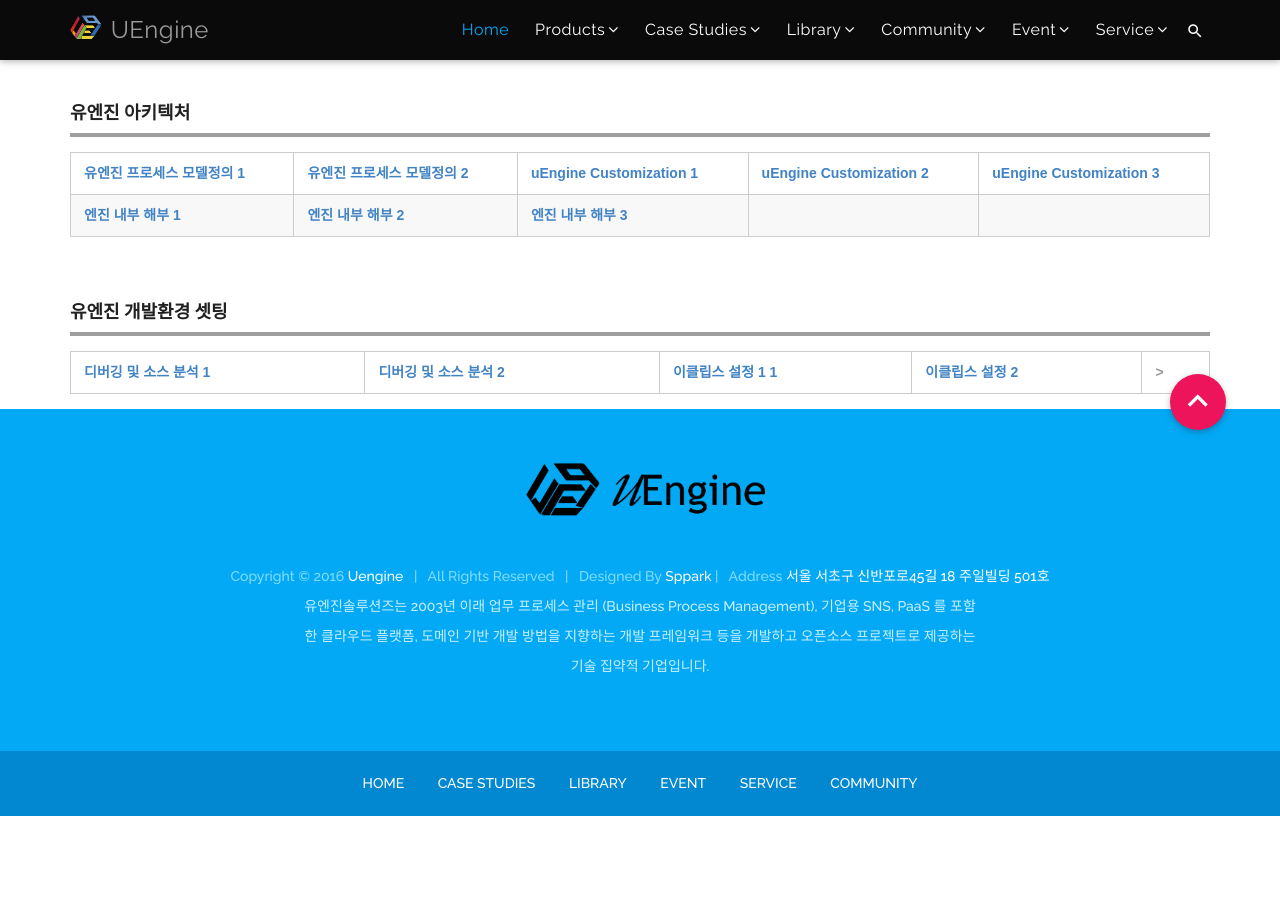
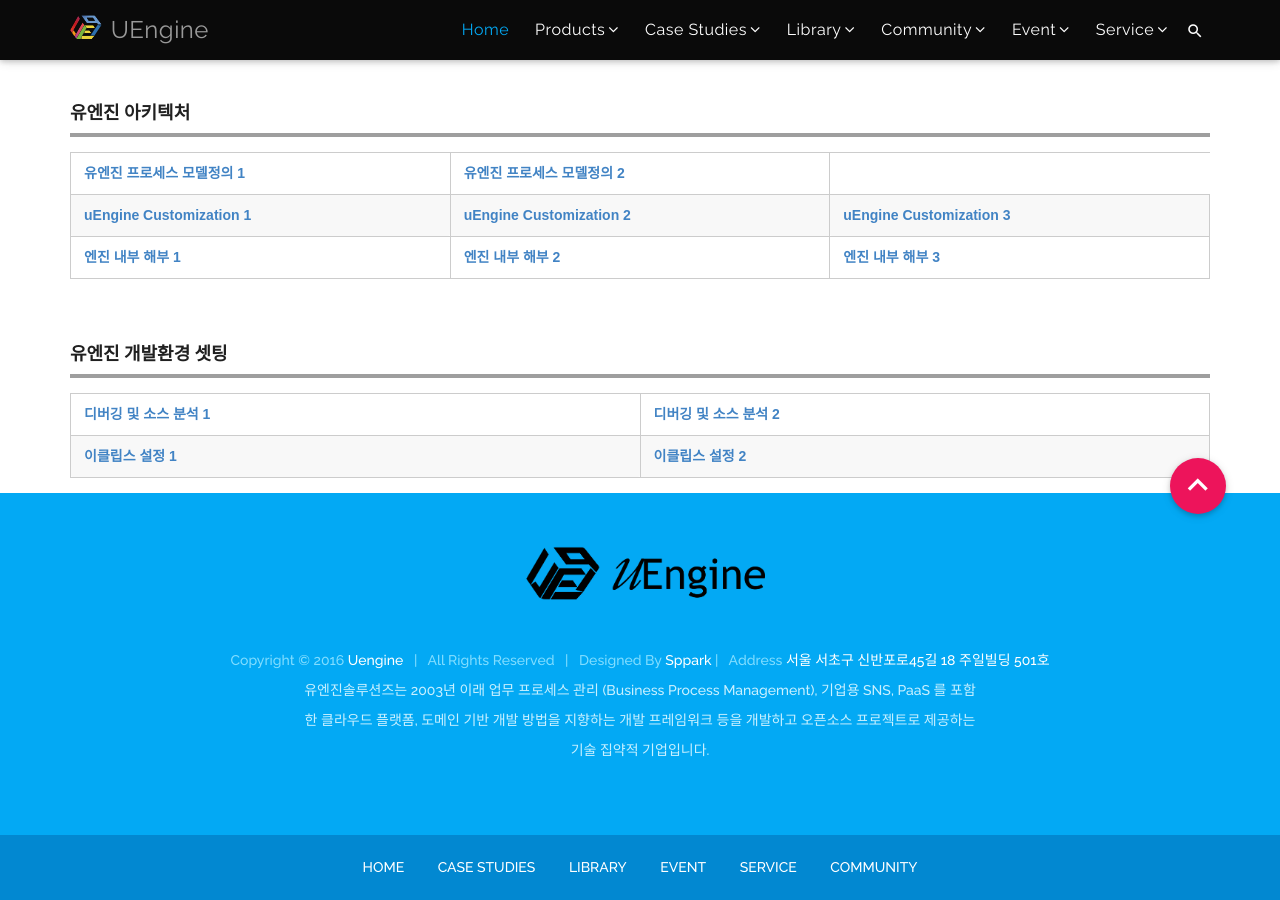
Before and after one commit to TheOpenCloudEngine/theopencloudengine.github.io, a Jekyll site: the page built from products/bpm.md, in a window 1280 px wide and 900 px high, scrolled down 6250 px, cut to the strip 0-900 px from the top of the window. Built offline with Jekyll 4.4.1, drawn with Linux system fonts in a browser that asks for light colours; before the commit the page ends 7066 px from its top, so only the background shows below that; grey boxes are pictures that could not be loaded.

Commit message:
Update bpm.md

```diff
--- a/products/bpm.md
+++ b/products/bpm.md
@@ -253,10 +253,6 @@
 <table class="tg">
   <tr>
     <th class="tg-yw4l"><a href="https://youtu.be/-sbmBuC512E" target="_blank">업무&교육 프로세스 통합</a></th>
-    <th class="tg-yw4l"></th>
-    <th class="tg-yw4l"></th>
-    <th class="tg-yw4l"></th>
-    <th class="tg-yw4l"></th>
   </tr>
 </table>
 <br>
@@ -273,9 +269,6 @@
   <tr>
     <th class="tg-yw4l"><a href="https://youtu.be/-sbmBuC512E" target="_blank">기업 AS 프로세스 1</a></th>
     <th class="tg-yw4l"><a href="https://youtu.be/OG42Y10CUEs" target="_blank">기업 AS 프로세스 2</a></th>
-    <th class="tg-yw4l"></th>
-    <th class="tg-yw4l"></th>
-    <th class="tg-yw4l"></th>
   </tr>
 </table>
 <br>
@@ -293,8 +286,6 @@
     <th class="tg-yw4l"><a href="https://youtu.be/EiOKlz9q8t8" target="_blank">프로세스 실행 오버뷰</a></th>
     <th class="tg-yw4l"><a href="https://youtu.be/WxpKfTJCc7s" target="_blank">프로세스 모델링 오버뷰</a></th>
     <th class="tg-yw4l"><a href="https://youtu.be/Dhi4CFS2hGk" target="_blank">유연한 프로세스 관리 기법</a></th>
-    <th class="tg-yw4l"></th>
-    <th class="tg-yw4l"></th>
   </tr>
 </table>
 <br>
@@ -312,6 +303,8 @@
   <tr>
     <th class="tg-yw4l"><a href="https://youtu.be/pjzQtRa7nNQ" target="_blank">유엔진 프로세스 모델정의 1</a></th>
     <th class="tg-yw4l"><a href="https://youtu.be/mGJ8CAnzc6Q" target="_blank">유엔진 프로세스 모델정의 2</a></th>
+  </tr>
+  <tr>
     <th class="tg-yw4l"><a href="https://youtu.be/ricAyobgOWc" target="_blank">uEngine Customization 1</a></th>
     <th class="tg-yw4l"><a href="https://youtu.be/y18BVqzF3HQ" target="_blank">uEngine Customization 2</a></th>
     <th class="tg-yw4l"><a href="https://youtu.be/4AcukQYQRNY" target="_blank">uEngine Customization 3</a></th>
@@ -320,8 +313,6 @@
     <th class="tg-yw4l"><a href="https://youtu.be/KmzrYCy275s" target="_blank">엔진 내부 해부 1</a></th>
     <th class="tg-yw4l"><a href="https://youtu.be/BIecI-Va3SA" target="_blank">엔진 내부 해부 2</a></th>
     <th class="tg-yw4l"><a href="https://youtu.be/PhssGDmjCWw" target="_blank">엔진 내부 해부 3</a></th>
-    <th class="tg-yw4l"></th>
-    <th class="tg-yw4l"></th>
   </tr>
 </table>
 <br>
@@ -338,8 +329,9 @@
   <tr>
     <th class="tg-yw4l"><a href="https://youtu.be/bd2-CG6hSn0" target="_blank">디버깅 및 소스 분석 1</a></th>
     <th class="tg-yw4l"><a href="https://youtu.be/D04xN2PuP4I" target="_blank">디버깅 및 소스 분석 2</a></th>
-    <th class="tg-yw4l"><a href="https://youtu.be/3e2YXMBjWBU" target="_blank">이클립스 설정 1 1</a></th>
+  </tr>
+  <tr>
+    <th class="tg-yw4l"><a href="https://youtu.be/3e2YXMBjWBU" target="_blank">이클립스 설정 1</a></th>
     <th class="tg-yw4l"><a href="https://youtu.be/CML13YxYBW4" target="_blank">이클립스 설정 2</a></th>
-    <th class="tg-yw4l">></th>
   </tr>
 </table>
```
